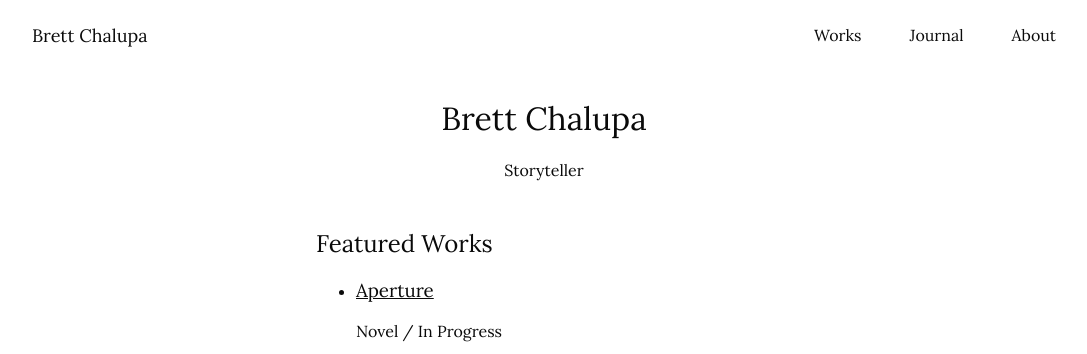
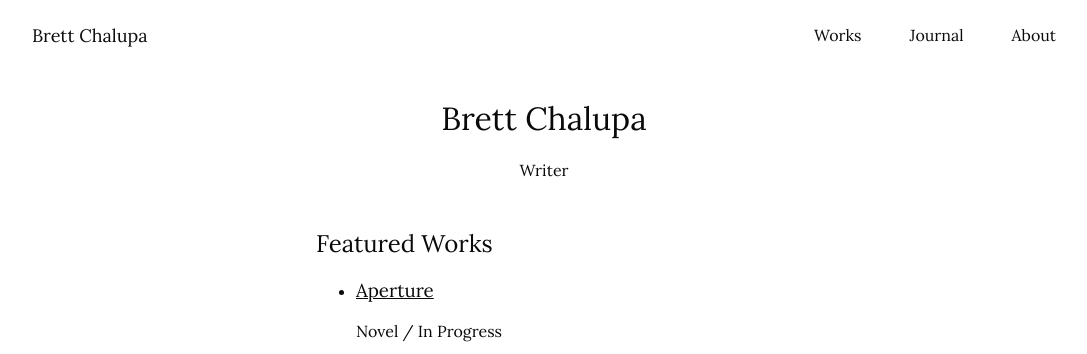
Before and after one commit to brettchalupa/brettchalupa.github.io, a Jekyll site: the page built from index.html, in a window 1280 px wide. Shown: the top 354 px of the page, without its empty margins (96-1183 px from the left). Built offline with Jekyll 4.4.1, drawn with Linux system fonts in a browser that asks for light colours; a script that is not in the unit is left out.

Commit message:
Change Storyteller to Writer
After sleeping on it, I am feeling "Writer" and want to continue to
focus on that for the immediate future.

```diff
--- a/index.html
+++ b/index.html
@@ -7,7 +7,7 @@ layout: default
   <div class="intro">
     <h1>Brett Chalupa</h1>
 
-    <h4>Storyteller</h4>
+    <h4>Writer</h4>
   </div>
 
   <div class='featured-works'>
```
